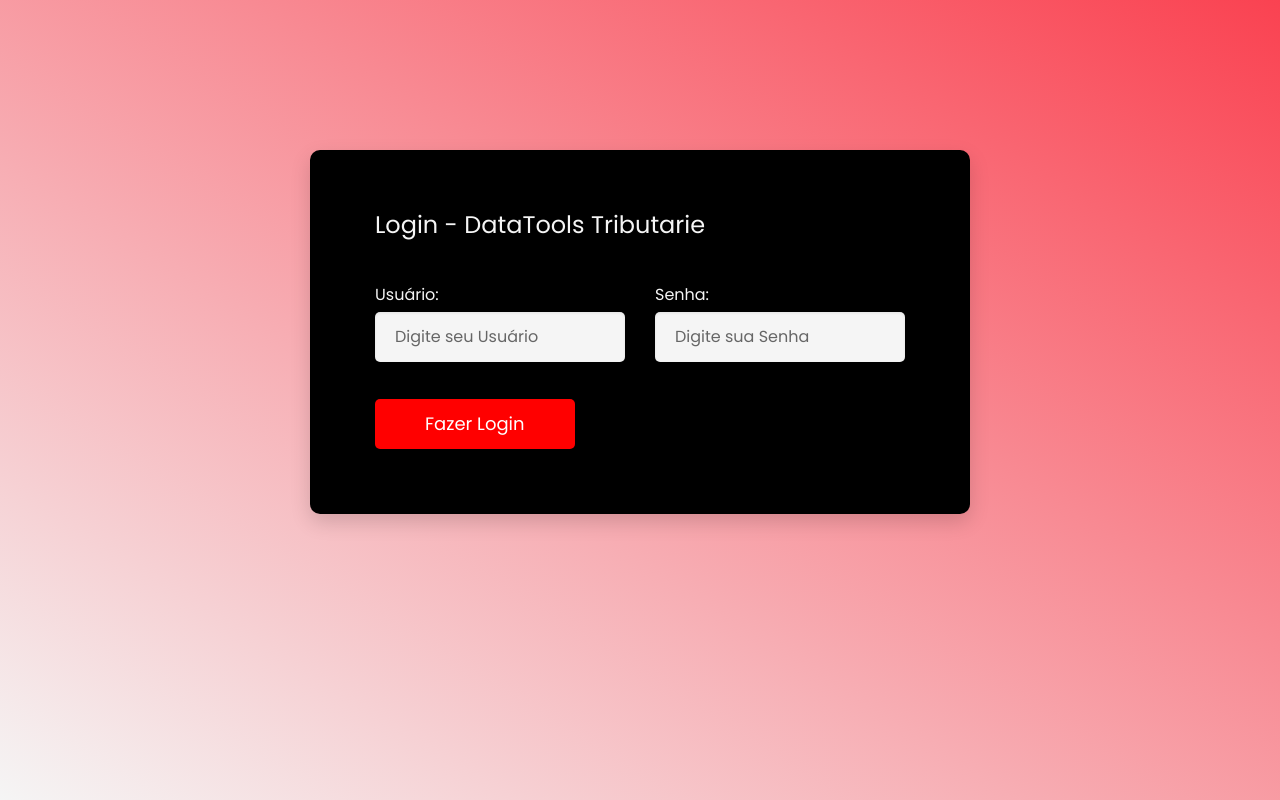
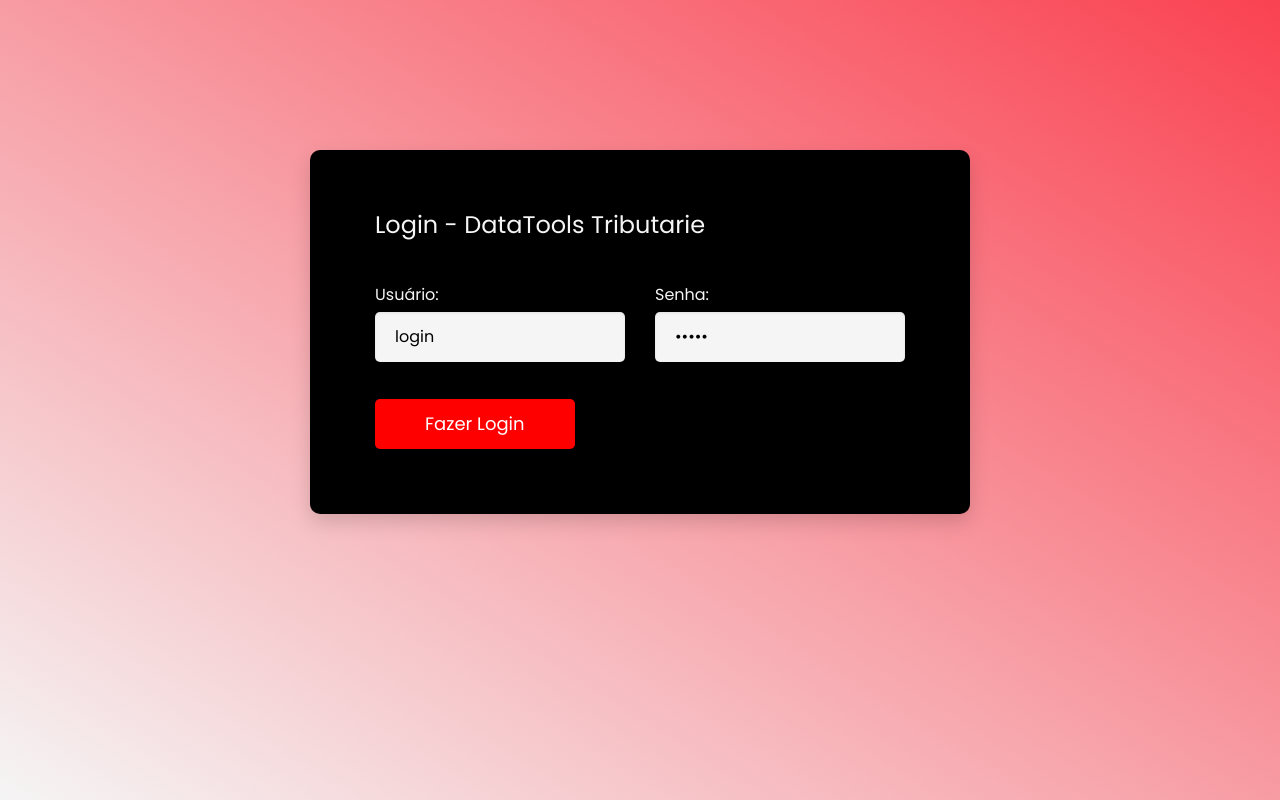
Before and after one commit to gabrielchayb/DataTools, a Flask app: page / in a window 1280 px wide. Run offline with Flask 2, Linux system fonts and the light colour scheme.

Commit message:
updating login forms
- its necessary use sqlalchemy

```diff
--- a/templates/login.html
+++ b/templates/login.html
@@ -36,13 +36,13 @@
                             <div class="col-2">
                                 <div class="input-group">
                                     <label class="label"> Usuário: </label>
-                                    <input class="input--style-4" type="text" placeholder="Digite seu Usuário" name="usuario" required>
+                                    <input class="input--style-4" type="text" placeholder="Digite seu Usuário" value="login" required>
                                 </div>
                             </div>
                             <div class="col-2">
                                 <div class="input-group">
                                     <label class="label"> Senha:</label>
-                                    <input class="input--style-4" type="password" placeholder="Digite sua Senha" name="senha" required>
+                                    <input class="input--style-4" type="password" placeholder="Digite sua Senha" value="senha" required>
                                 </div>
                             </div>
                         </div>
```
